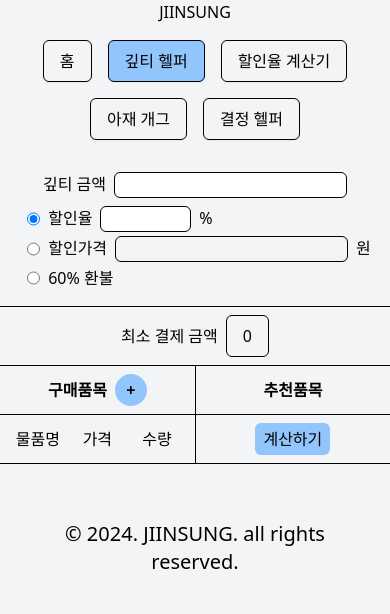
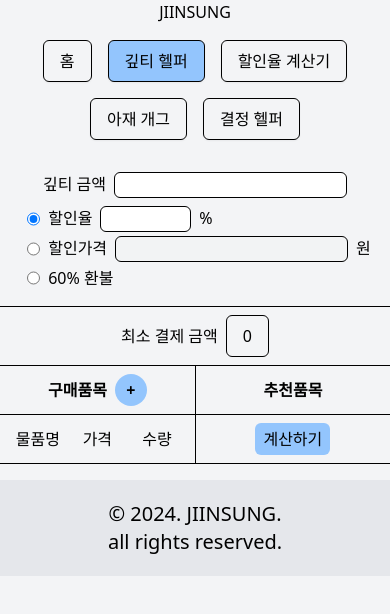
Before and after one commit to JIINSUNG/MyHelper, a Next.js app: page /gifticon in a window 390 px wide. Shown: the top 614 px of the page. Built offline with nearby package versions, Linux system fonts and the light colour scheme.

Commit message:
style : 스타일 변경

```diff
--- a/src/pages/gifticon/GifticonPage.tsx
+++ b/src/pages/gifticon/GifticonPage.tsx
@@ -5,7 +5,7 @@ import { PriceContextProvider } from '@/app/context/PriceContext';
 const GifticonPage: React.FC = () => {
 	return (
 		<PriceContextProvider>
-			<main className="flex flex-col w-full md:p-4">
+			<main className="flex flex-col w-full md:p-4 whitespace-nowrap">
 				<GifticonCalculator />
 				<RecommendItemsList />
 			</main>
--- a/src/widgets/Footer.tsx
+++ b/src/widgets/Footer.tsx
@@ -2,10 +2,11 @@ import React from 'react';
 
 const Footer: React.FC = () => {
 	return (
-		<footer className="flex mx-auto p-10">
-			<p className="text-3xl max-md:text-xl text-center">
-				&copy; 2024. JIINSUNG. all rights reserved.
-			</p>
+		<footer className="flex flex-col justify-center p-10 max-md:p-5 bg-gray-200 md:text-3xl max-md:text-xl text-center">
+			<div>
+				<span className="block md:inline">&copy; 2024. JIINSUNG.</span>
+				<span className="block md:inline"> all rights reserved.</span>
+			</div>
 		</footer>
 	);
 };
```
